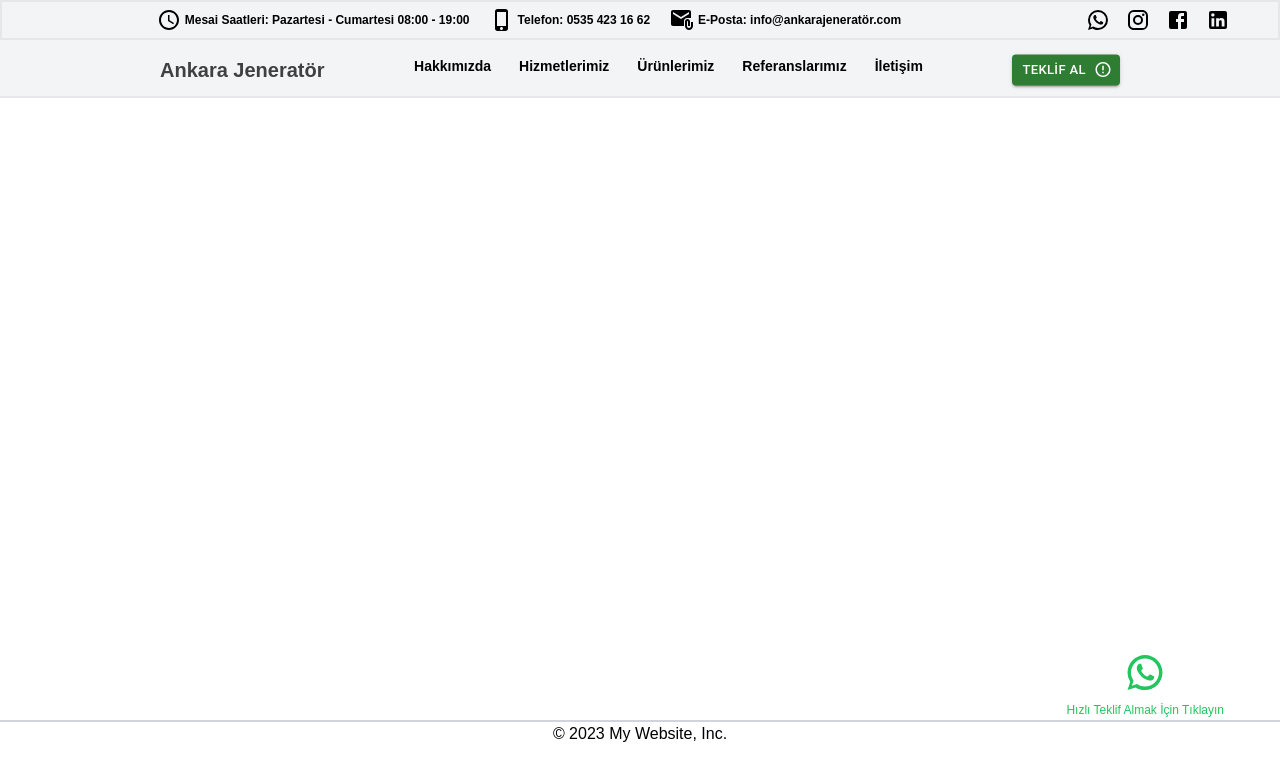
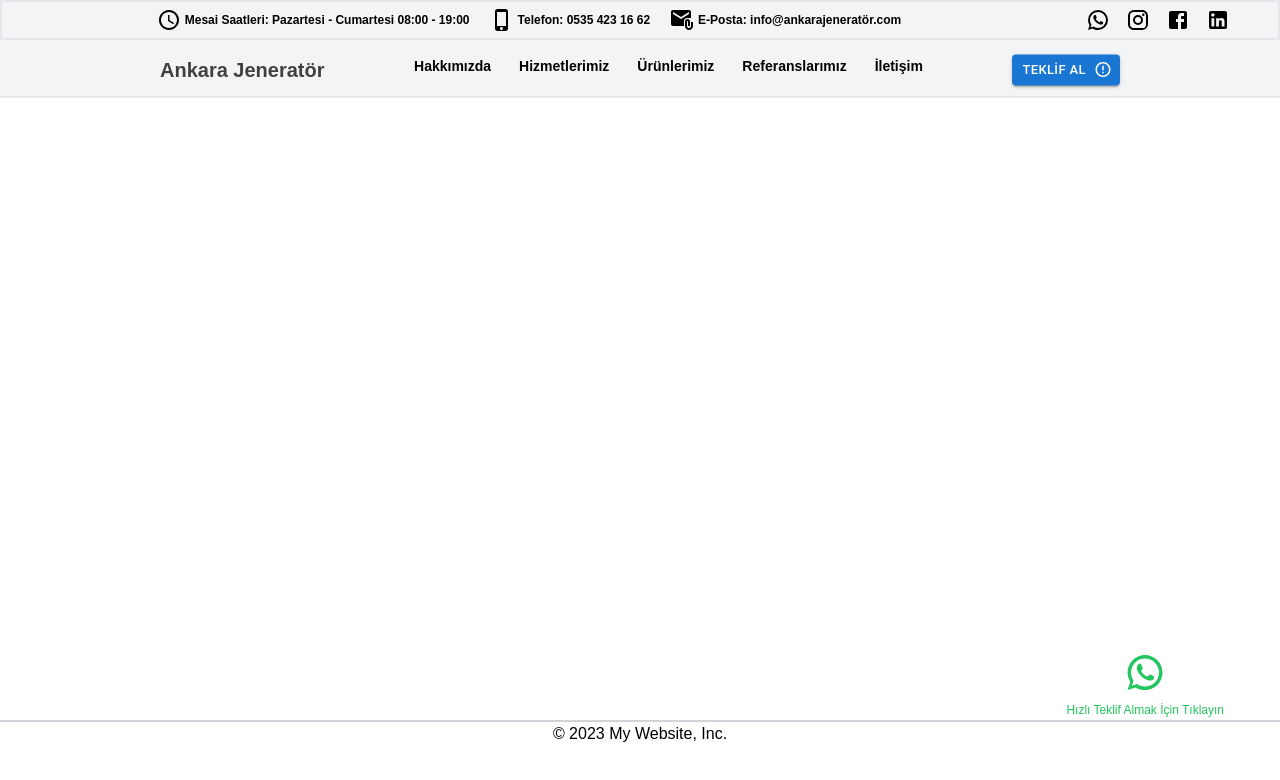
Before and after one commit to omer0697/layout, a Next.js app: page / in a window 1280 px wide. Shown: the top 780 px of the page. Built offline with nearby package versions, Linux system fonts and the light colour scheme.

Commit message:
The style of offer take button was arranged.

```diff
--- a/components/GeneralComponents.js
+++ b/components/GeneralComponents.js
@@ -4,16 +4,17 @@ import { useState } from 'react';
 import { TextField } from '@mui/material';
 import Checkbox from '@mui/material/Checkbox';
 import Link from 'next/link';
+import { LoadingButton } from '@mui/lab';
 
 export function CommonButton({text, ...props }) {
   return (
-    <Button
+    <LoadingButton
       variant="contained"
-      style={{ backgroundColor: '#2e7d32', color: 'white' }}
+      className='bg-green-500 text-white hover:bg-green-600'
       {...props}
     >
       {text}
-    </Button>
+    </LoadingButton>
   );
 }
 
```
